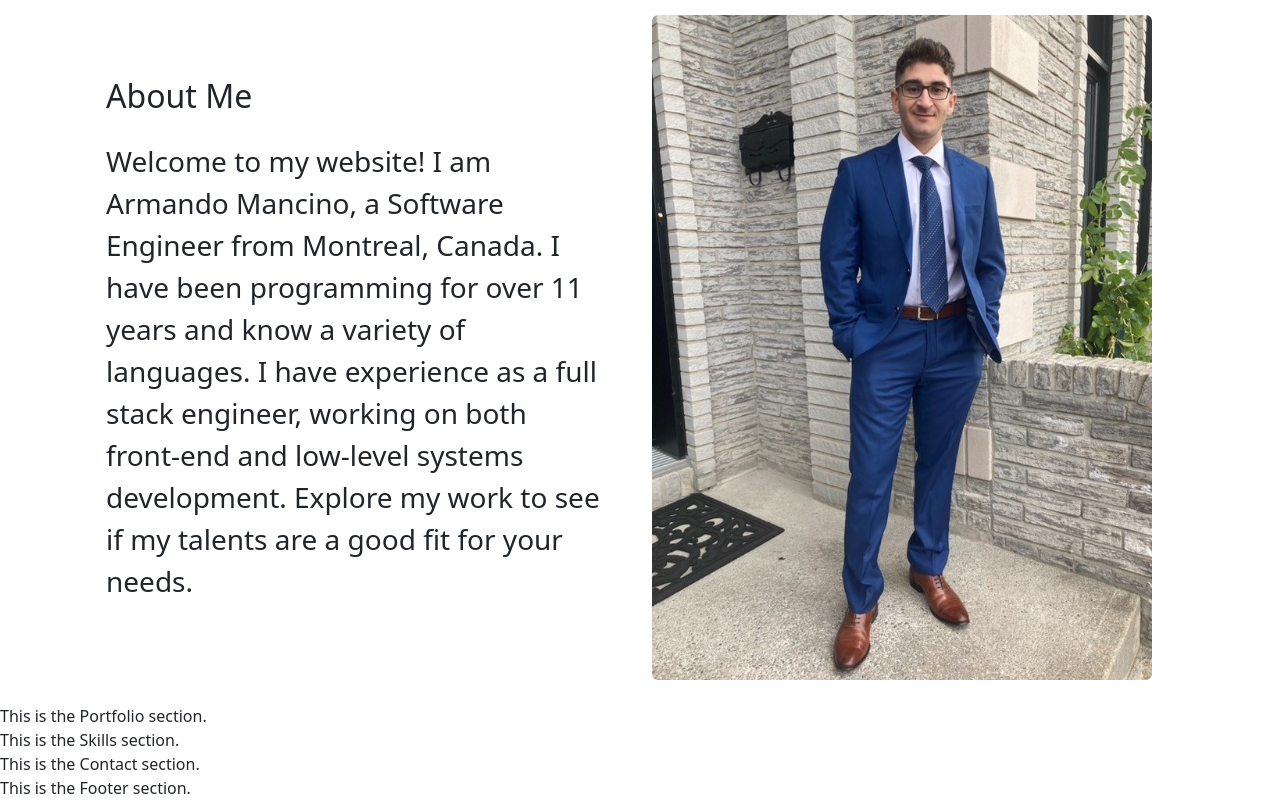
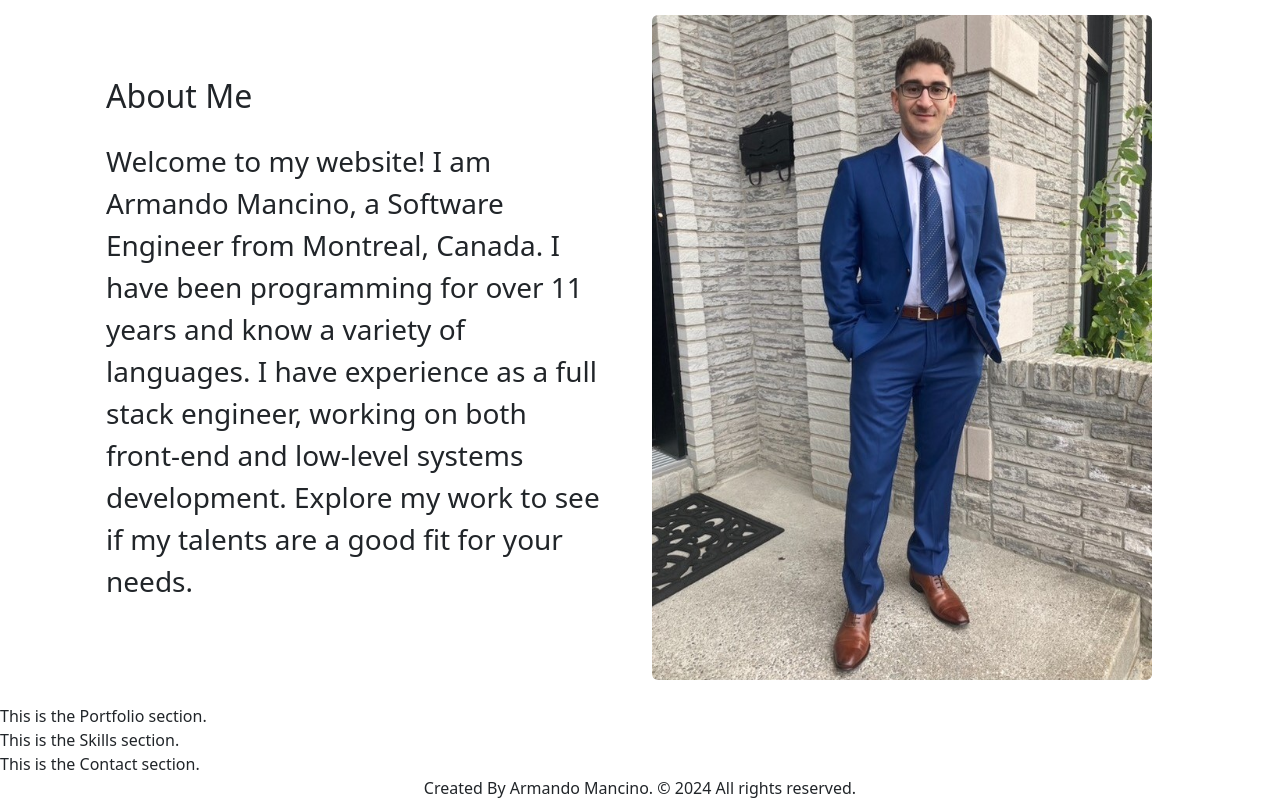
Before and after one commit to mandocino/Personal-Website, a React (Create React App) app in the folder website-portfolio/: page / in a window 1280 px wide. Shown: the part 849-1649 px from the top of the page. Built offline with nearby package versions, Linux system fonts and the light colour scheme.

Commit message:
feat: create footer component
Create the footer component.

```diff
--- a/website-portfolio/src/components/Footer.js
+++ b/website-portfolio/src/components/Footer.js
@@ -1,7 +1,7 @@
 function Footer() {
   return (
-    <div>
-      This is the Footer section.
+    <div class="text-center">
+      Created By Armando Mancino. © 2024 All rights reserved.
     </div>
   );
 }
```
